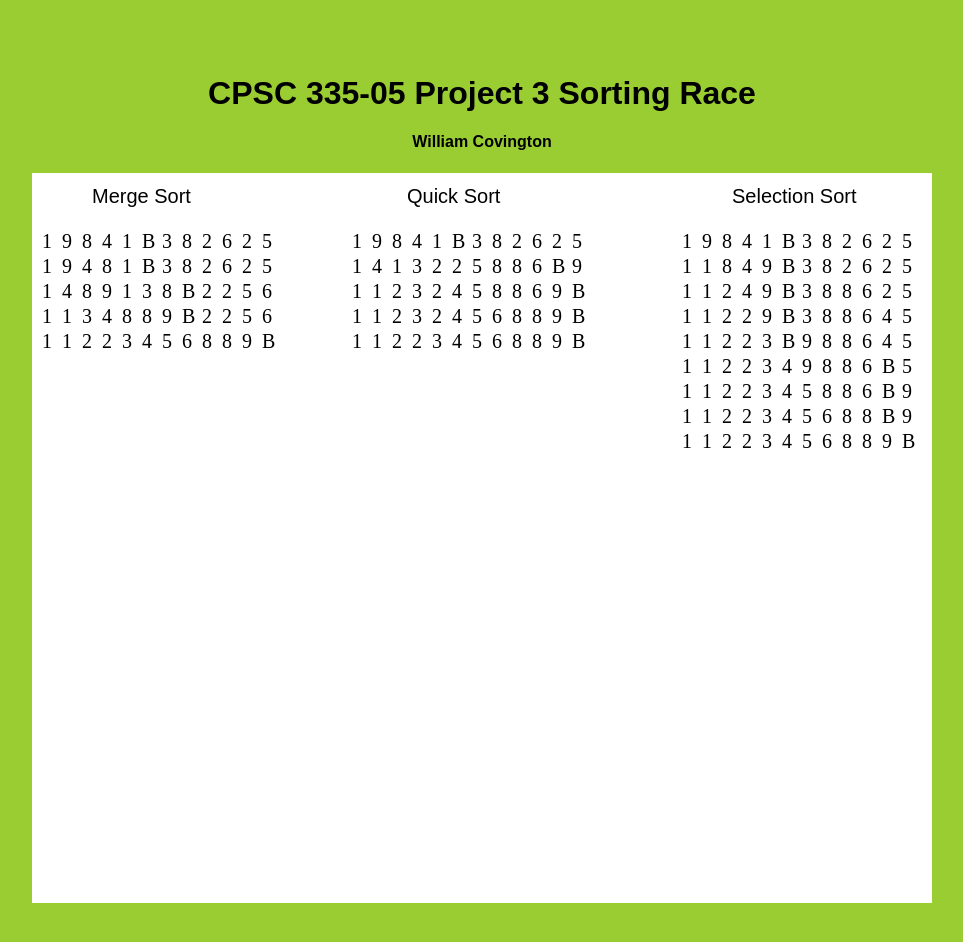
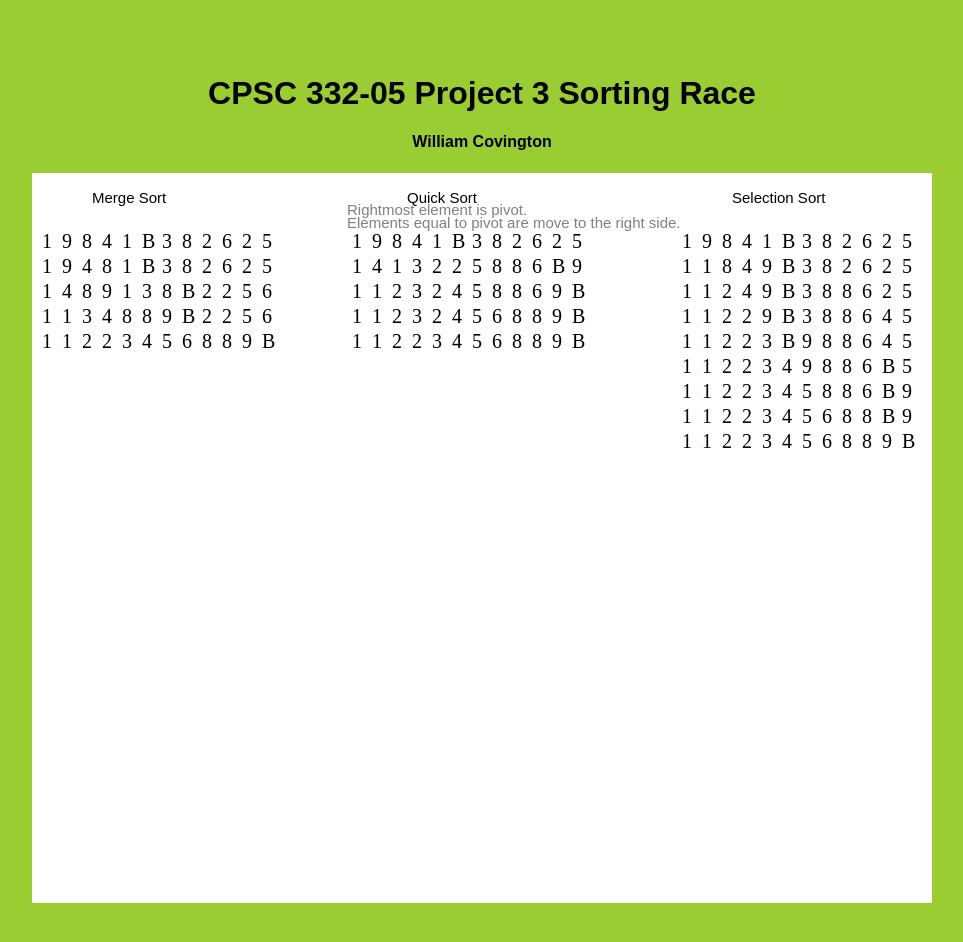
Before and after one commit to willocov/CSUF-CPSC-335-Project3-Sort-Race, a plain HTML site: page index.html in a window 1280 px wide. Shown: the whole page, without its empty margins (158-1121 px from the left). Drawn offline with Linux system fonts and the light colour scheme.

Commit message:
Finished: Added readme.txt

```diff
--- a/assets/Manager.js
+++ b/assets/Manager.js
@@ -1,12 +1,14 @@
 function getRandomInt(min, max) {
+	//Returns a random int between min and max
     min = Math.ceil(min);
     max = Math.floor(max);
     return Math.floor(Math.random() * (max - min + 1)) + min;
 }
 
 function drawWord(context, word, posx, posy, color) {
+	//Draws a string or chars
 	context.save();
-	context.font="20px sans-serif";
+	context.font="15px sans-serif";
 	context.beginPath();
 	context.fillStyle = color;
 	context.fillText(word, posx, posy);
@@ -15,6 +17,7 @@ function drawWord(context, word, posx, posy, color) {
 }
 
 function printList(context, array, posx, posy) {
+	//Prints an array
 	for (var i of array) {
 		context.save();
 		context.font ="20px sans-serrif";
@@ -29,33 +32,44 @@ function printList(context, array, posx, posy) {
 
 function RaceManager(context, testArray) {
 	//Variables used for tracking alogrithm progress and gui
+
+	//Printing variables
 	mergePosX = 10;
 	quickPosX = 320;
 	selectPosX = 650;
 	linePosY = 100;
 	changeInPositionY = 25;
+
+	//Step counter
 	remainingSteps = 20;
+
+	//Arrays for each sorting algorithm
 	var mergeArray = testArray.slice();
 	var quickArray = testArray.slice();
 	var selectionArray = testArray.slice();
+
+	//variables used to print arrays during recursion
 	selectionIndex = 0;
 	quickIndex = 0;
 	quickMaxIndex = 1;
 	mergeStepsRemaining = 1;
+
+	//Finished flags
 	isMergeFinished = false;
 	isQuickFinished = false;
 	isSelectionFinished = false;
 
+	//Begins the first step
 	NextStep(context, mergePosX, quickPosX, selectPosX, linePosY, remainingSteps, mergeStepsRemaining, quickIndex, quickMaxIndex, mergeArray, quickArray, selectionArray, selectionIndex, isMergeFinished, isQuickFinished, isSelectionFinished);
-
-
 }
 
 function NextStep(context, mergePosX, quickPosX, selectPosX, linePosY, remainingSteps, mergeStepsRemaining, quickIndex, quickMaxIndex, mergeArray, quickArray, selectionArray, selectionIndex, isMergeFinished, isQuickFinished, isSelectionFinished){
 	//Function continues to loop
 	//Prints array at end of each step
 	//Pauses for 0.5 seconds and calls itself with setTimeout
-	if(remainingSteps = 0){	//Break Case for SetTimeout
+
+	//Stop program if the max number of steps have been reached
+	if(remainingSteps = 0){
 		return;
 	}
 
@@ -63,17 +77,14 @@ function NextStep(context, mergePosX, quickPosX, selectPosX, linePosY, remaining
 	if(isMergeFinished == false){
 		var sortedMergeArray = mergeSort(mergeArray, mergeStepsRemaining);
 	}
+
 	//Run Step of Quick Sort
 	let quickDontPrint = false;
 	const quickConstArray = quickArray.slice();
 	if(isQuickFinished == false){
 		var quickReturnInfo = quickStep(0, quickArray.length - 1, quickArray, 0, quickMaxIndex);
-		//if(quickConstArray == quickReturnInfo[0]){
-		//	quickDontPrint = true;
-		//}
 		quickArray = quickReturnInfo[0];
 		quickFinished = quickReturnInfo[1];
-
 	}
 
 	//Run step of Selection Sort
@@ -86,7 +97,7 @@ function NextStep(context, mergePosX, quickPosX, selectPosX, linePosY, remaining
 		}
 	}
 
-	//Print Arrays
+	//Print  Merge Array
 	if(isMergeFinished != true){
 		printList(context, sortedMergeArray, mergePosX, linePosY);
 		if(isArraySorted(sortedMergeArray) == true){
@@ -94,16 +105,21 @@ function NextStep(context, mergePosX, quickPosX, selectPosX, linePosY, remaining
 		}
 	}
 
+	//Print Selection array
 	if(isSelectionFinished != true){
 		printList(context, selectionArray, selectPosX, linePosY);
 	}
+
+	//Print Quick array
 	if(isQuickFinished != true && quickDontPrint != true){
 		printList(context, quickArray, quickPosX, linePosY);
 		if(isArraySorted(quickArray) == true){
 			isQuickFinished = true;
 		}
 	}
-	//Alter variables
+
+
+	//increment variables
 	linePosY += changeInPositionY;
 	remainingSteps--;
 	selectionIndex++;
@@ -112,5 +128,4 @@ function NextStep(context, mergePosX, quickPosX, selectPosX, linePosY, remaining
 
 	//Pause for 0.5 Seconds and run again
 	setTimeout(NextStep, 500, context, mergePosX, quickPosX, selectPosX, linePosY, remainingSteps, mergeStepsRemaining, quickIndex, quickMaxIndex, mergeArray, quickConstArray, selectionArray, selectionIndex, isMergeFinished, isQuickFinished, isSelectionFinished);
-
 }
--- a/assets/QuickSort.js
+++ b/assets/QuickSort.js
@@ -1,8 +1,6 @@
 function quickStep(start, end, array, stepIndex, maxSteps){
     stepIndex++;
-    //returnResults;
-    //[0] = array
-    //[2] = bool
+
     // If this sub-array is empty, it's sorted.
     if (end - start < 1) {
         var returnInfo = [array, true];
@@ -30,14 +28,8 @@ function quickStep(start, end, array, stepIndex, maxSteps){
                 array[splitIndex] = array[i];
                 array[i] = temp;
             }
-
-            // Move the split index to the right by one,
-            //   denoting an increase in the less-than sub-array size.
             splitIndex++;
         }
-
-        // Leave values that are greater than or equal to
-        //   the pivot value where they are.
     }
 
     // Move the pivot value to between the split.
@@ -47,22 +39,11 @@ function quickStep(start, end, array, stepIndex, maxSteps){
     // Recursively sort the less-than and greater-than arrays.
     if(stepIndex < maxSteps){
         //Create 2 subarrays and copy original arrays
-        var leftArray;
-        var rightArray;
-
-        //for(let i = start; i < splitIndex - 1; i++){
-        //    leftArray.concat(array[i]);
-        //}
-        //for(let i = splitIndex + 1; i < end; i++){
-        //    rightArray.concat(array[i]);
-       // }
-
-        //stepIndex++;
         var returnLeft = quickStep(start, splitIndex - 1, array, stepIndex, maxSteps);
         var returnRight = quickStep(splitIndex + 1, end, array, stepIndex, maxSteps)
 
         array = returnRight[0];
-        //array.concat(returnRight[0]);
+
     }
 
     var returnInfo = [array, false];
--- a/assets/SelectionSort.js
+++ b/assets/SelectionSort.js
@@ -1,5 +1,4 @@
 function selectionStep(selectionArray, index){
-	//var len = array_length(selectionArray);
 	var len = selectionArray.length;
 
 	for (var i = index; i < len - 1; i = i + 1) {
@@ -14,8 +13,6 @@ function selectionStep(selectionArray, index){
 
 			var returnInfo = [selectionArray, false];
 			return returnInfo;
-
-
         } else {}
 	}
 	var returnInfo = [selectionArray, true];
--- a/index.html
+++ b/index.html
@@ -8,7 +8,7 @@
 </head>
 
 <body>
-<h1> CPSC 335-05 Project 3 Sorting Race</h1>
+<h1> CPSC 332-05 Project 3 Sorting Race</h1>
 <h4>William Covington</h4>
 
 <canvas id="grid" width="900" height="730"></canvas>
@@ -75,6 +75,8 @@
     //Draws Headers for Each Sorting Algorithm
 	drawWord(context, "Merge Sort", 60, 30, "black");
 	drawWord(context, "Quick Sort", 375, 30, "black");
+	drawWord(context, "Rightmost element is pivot.", 315, 42, "grey");
+	drawWord(context, "Elements equal to pivot are move to the right side.", 315, 55, "grey");
 	drawWord(context, "Selection Sort", 700, 30, "black");
 
     //Prints the Original State of the Testing Array Before Running the Sorting Algorithm.
@@ -89,6 +91,7 @@
     //Declares the Maximum Number of Steps the Sorting Alogithm Will Run.
     var StepsRemaining = 20;
 
+	//Begin the sorting race
     RaceManager(context, testArray);
 
 	</script>
```
Also changed, not shown: assets/MergeSort.js (+0 -46 lines), README.txt (added).
